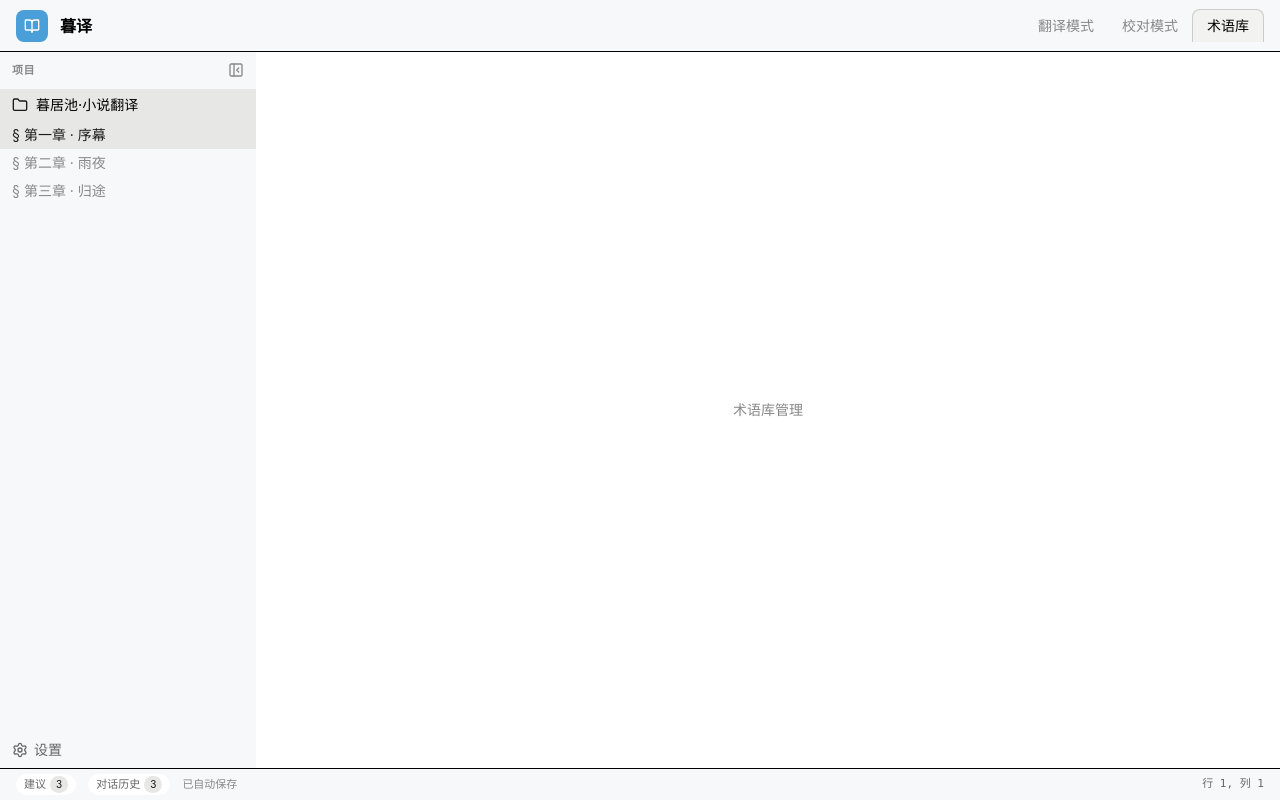
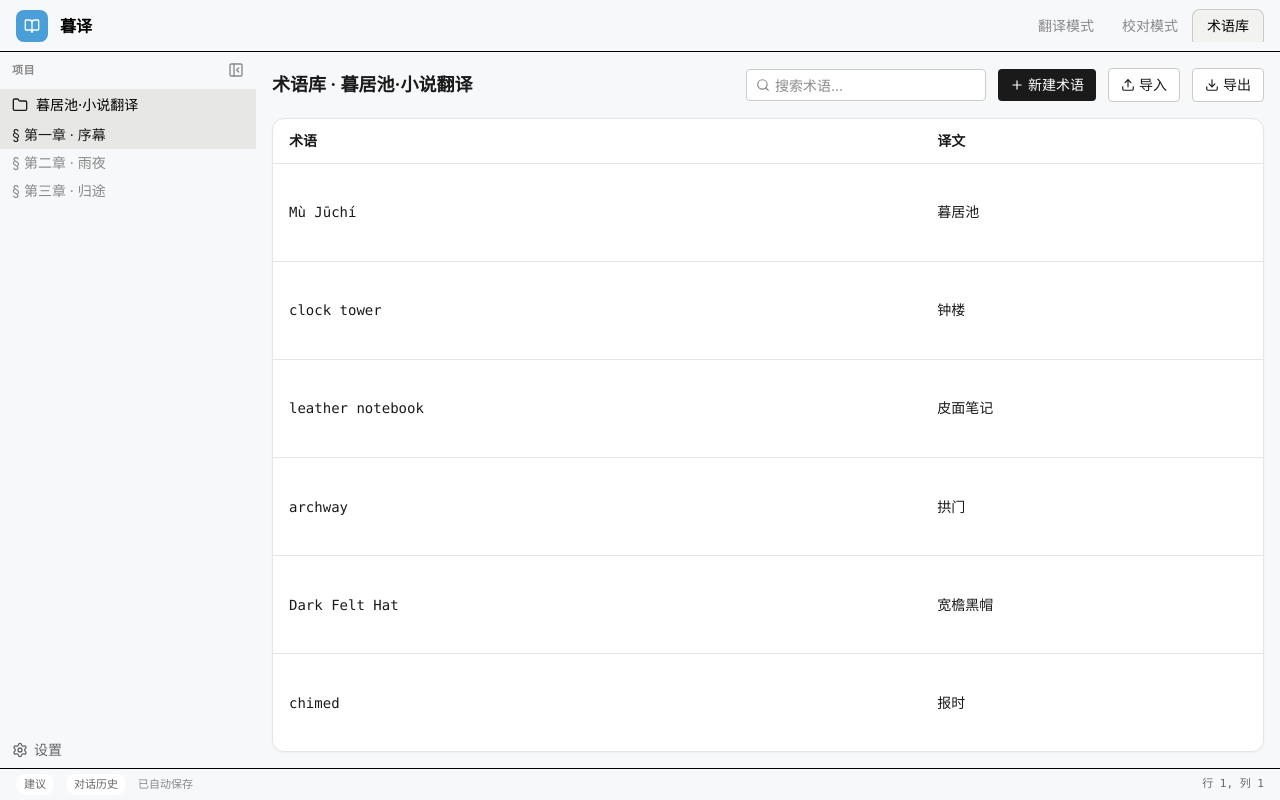
Before and after one commit to longlian-online/longlian-check-frontend, a SvelteKit app: page / in a window 1280 px wide. Both pictures are taken after a click on the button "术语库". Built offline with nearby package versions, Linux system fonts and the light colour scheme.

Commit message:
feat: 基础页面补全

```diff
--- /dev/null
+++ b/src/lib/components/SettingsContent.svelte
@@ -0,0 +1,79 @@
+<script lang="ts">
+  import { ChevronDown } from "lucide-svelte";
+
+  let suggestionCount = $state("4");
+  let showReason = $state(true);
+  let dataCollection = $state(false);
+</script>
+
+<div class="flex flex-1 flex-col gap-6 overflow-auto px-6 py-5">
+  <!-- AI 建议 -->
+  <div class="flex flex-col">
+    <div class="flex items-center border-b border-[#CBCCC9] pb-1.5">
+      <span class="text-xs font-semibold tracking-wider text-[#888888]">AI 建议</span>
+    </div>
+    <div class="flex items-center justify-between px-0 py-2">
+      <div class="flex flex-col gap-0.5">
+        <span class="text-sm text-[#1A1A1A]">翻译建议数量</span>
+        <span class="text-[11px] text-[#888888]">AI 每次返回的建议数 (2–8)</span>
+      </div>
+      <div class="flex items-center gap-1.5 rounded-sm border border-[#CBCCC9] px-2.5 py-1">
+        <span class="text-sm text-[#1A1A1A]">{suggestionCount}</span>
+        <ChevronDown class="h-3 w-3 text-[#888888]" />
+      </div>
+    </div>
+    <div class="flex items-center justify-between px-0 py-2">
+      <div class="flex flex-col gap-0.5">
+        <span class="text-sm text-[#1A1A1A]">显示采纳原因</span>
+        <span class="text-[11px] text-[#888888]">展示 AI 推荐每条建议的理由</span>
+      </div>
+      <button
+        aria-label={showReason ? "关闭显示采纳原因" : "开启显示采纳原因"}
+        class="relative h-5 w-9 cursor-pointer rounded-full {showReason ? 'bg-[#1A1A1A]' : 'bg-[#CBCCC9]'} transition-colors"
+        onclick={() => (showReason = !showReason)}
+      >
+        <div
+          class="absolute top-0.5 h-4 w-4 rounded-full bg-white shadow-sm transition-transform {showReason ? 'translate-x-[18px]' : 'translate-x-[2px]'}"
+        ></div>
+      </button>
+    </div>
+  </div>
+
+  <!-- 隐私与数据 -->
+  <div class="flex flex-col">
+    <div class="flex items-center border-b border-[#CBCCC9] pb-1.5">
+      <span class="text-xs font-semibold tracking-wider text-[#888888]">隐私与数据</span>
+    </div>
+    <div class="flex items-center justify-between px-0 py-2">
+      <div class="flex flex-col gap-0.5">
+        <span class="text-sm text-[#1A1A1A]">数据采集</span>
+        <span class="text-[11px] text-[#888888]">上报采纳/拒绝数据以优化 AI 服务</span>
+      </div>
+      <button
+        aria-label={dataCollection ? "关闭数据采集" : "开启数据采集"}
+        class="relative h-5 w-9 cursor-pointer rounded-full {dataCollection ? 'bg-[#1A1A1A]' : 'bg-[#CBCCC9]'} transition-colors"
+        onclick={() => (dataCollection = !dataCollection)}
+      >
+        <div
+          class="absolute top-0.5 h-4 w-4 rounded-full bg-white shadow-sm transition-transform {dataCollection ? 'translate-x-[18px]' : 'translate-x-[2px]'}"
+        ></div>
+      </button>
+    </div>
+  </div>
+
+  <!-- 工作目录 -->
+  <div class="flex flex-col">
+    <div class="flex items-center border-b border-[#CBCCC9] pb-1.5">
+      <span class="text-xs font-semibold tracking-wider text-[#888888]">工作目录</span>
+    </div>
+    <div class="flex items-center justify-between px-0 py-2">
+      <div class="flex flex-col gap-0.5">
+        <span class="font-mono text-sm text-[#1A1A1A]">~/Documents/暮译/</span>
+        <span class="text-[11px] text-[#888888]">项目、术语库等所有资源将保存在此目录</span>
+      </div>
+      <button class="cursor-pointer rounded-sm border border-[#CBCCC9] px-3 py-1 text-sm text-[#1A1A1A]">
+        更改…
+      </button>
+    </div>
+  </div>
+</div>
--- a/src/lib/components/StatusBar.svelte
+++ b/src/lib/components/StatusBar.svelte
@@ -28,5 +28,7 @@
     </div>
     <span class="text-[11px] text-[#888888]">{autoSaveLabel}</span>
   </div>
-  <span class="font-mono text-[11px] text-[#666666]">{cursorPos}</span>
+  {#if cursorPos}
+    <span class="font-mono text-[11px] text-[#666666]">{cursorPos}</span>
+  {/if}
 </footer>
--- /dev/null
+++ b/src/lib/components/TerminologyView.svelte
@@ -0,0 +1,83 @@
+<script lang="ts">
+  import { Search, Plus, Upload, Download } from "lucide-svelte";
+
+  interface TermEntry {
+    source: string;
+    target: string;
+  }
+
+  let {
+    projectName = "暮居池·小说翻译",
+    entries = [],
+  }: {
+    projectName?: string;
+    entries?: TermEntry[];
+  } = $props();
+
+  let searchQuery = $state("");
+
+  let filtered = $derived(
+    searchQuery
+      ? entries.filter(
+          (e) =>
+            e.source.toLowerCase().includes(searchQuery.toLowerCase()) ||
+            e.target.includes(searchQuery),
+        )
+      : entries,
+  );
+</script>
+
+<div class="flex flex-1 flex-col gap-4 overflow-auto bg-[#F7F8FA] p-4">
+  <!-- Toolbar -->
+  <div class="flex shrink-0 items-center gap-3">
+    <h1 class="text-lg font-bold text-[#1A1A1A]">术语库 · {projectName}</h1>
+    <div class="flex-1"></div>
+    <div class="relative">
+      <Search class="absolute left-2.5 top-1/2 h-3.5 w-3.5 -translate-y-1/2 text-[#888888]" />
+      <input
+        class="h-8 w-60 rounded-sm border border-[#CBCCC9] bg-white py-1 pl-7 pr-2.5 text-sm text-[#1A1A1A] outline-none"
+        placeholder="搜索术语..."
+        bind:value={searchQuery}
+      />
+    </div>
+    <button class="flex cursor-pointer items-center gap-1 rounded-sm bg-[#1A1A1A] px-3 py-1.5 text-sm text-white">
+      <Plus class="h-3.5 w-3.5" />
+      <span>新建术语</span>
+    </button>
+    <button class="flex cursor-pointer items-center gap-1 rounded-sm border border-[#CBCCC9] bg-white px-3 py-1.5 text-sm text-[#1A1A1A]">
+      <Upload class="h-3.5 w-3.5" />
+      <span>导入</span>
+    </button>
+    <button class="flex cursor-pointer items-center gap-1 rounded-sm border border-[#CBCCC9] bg-white px-3 py-1.5 text-sm text-[#1A1A1A]">
+      <Download class="h-3.5 w-3.5" />
+      <span>导出</span>
+    </button>
+  </div>
+
+  <!-- Table Card -->
+  <div class="flex flex-1 overflow-hidden rounded-xl border border-[#E5E5E5] bg-white shadow-[0_1px_3px_rgba(0,0,0,0.04)]">
+    <table class="w-full border-collapse">
+      <thead>
+        <tr class="h-11 border-b border-[#E5E5E5]">
+          <th class="px-4 text-left text-sm font-semibold text-[#1A1A1A]">术语</th>
+          <th class="px-4 text-left text-sm font-semibold text-[#1A1A1A]">译文</th>
+        </tr>
+      </thead>
+      <tbody>
+        {#each filtered as entry}
+          <tr class="border-b border-[#E5E5E5] last:border-b-0">
+            <td class="px-4 py-2.5 font-mono text-sm text-[#1A1A1A]">{entry.source}</td>
+            <td class="px-4 py-2.5 font-mono text-sm text-[#1A1A1A]">{entry.target}</td>
+          </tr>
+        {/each}
+        {#if filtered.length === 0}
+          <tr>
+            <td class="px-4 py-8 text-center text-sm text-[#888888]" colspan="2">
+              无匹配术语
+            </td>
+          </tr>
+        {/if}
+      </tbody>
+    </table>
+  </div>
+</div>
--- a/src/lib/components/TopBar.svelte
+++ b/src/lib/components/TopBar.svelte
@@ -1,5 +1,5 @@
 <script lang="ts">
-  import { BookOpen } from "lucide-svelte";
+  import { BookOpen, Bell } from "lucide-svelte";
 
   const tabs = ["翻译模式", "校对模式", "术语库"];
 
@@ -8,6 +8,7 @@
     ontabchange,
   }: {
     activeTab?: string;
+    showUserMeta?: boolean;
     ontabchange?: (tab: string) => void;
   } = $props();
 </script>
--- a/src/routes/+page.svelte
+++ b/src/routes/+page.svelte
@@ -5,8 +5,10 @@
   import ProofreadArea from "$lib/components/ProofreadArea.svelte";
   import SuggestionPanel from "$lib/components/SuggestionPanel.svelte";
   import StatusBar from "$lib/components/StatusBar.svelte";
+  import TerminologyView from "$lib/components/TerminologyView.svelte";
+  import SettingsContent from "$lib/components/SettingsContent.svelte";
 
-  type Mode = "翻译模式" | "校对模式" | "术语库";
+  type Mode = "翻译模式" | "校对模式" | "术语库" | "设置";
 
   let mode = $state<Mode>("翻译模式");
   let activeChapter = $state(0);
@@ -69,8 +71,17 @@
     cursorPos = "行 1, 列 1";
   }
 
+  const termEntries = [
+    { source: "Mù Jūchí", target: "暮居池" },
+    { source: "clock tower", target: "钟楼" },
+    { source: "leather notebook", target: "皮面笔记" },
+    { source: "archway", target: "拱门" },
+    { source: "Dark Felt Hat", target: "宽檐黑帽" },
+    { source: "chimed", target: "报时" },
+  ];
+
   function handleSettingsClick() {
-    mode = "术语库";
+    mode = "设置";
   }
 
   function handleAdopt(index: number) {
@@ -95,7 +106,7 @@
 </script>
 
 <div class="flex h-screen flex-col overflow-hidden">
-  <TopBar activeTab={mode} ontabchange={handleTabChange} />
+  <TopBar activeTab={mode} showUserMeta={mode === "术语库"} ontabchange={handleTabChange} />
 
   <div class="flex flex-1 overflow-hidden">
     <ProjectSidebar
@@ -118,10 +129,10 @@
         proofreadText={targetText}
         highlightIndex={1}
       />
-    {:else}
-      <div class="flex flex-1 items-center justify-center text-sm text-[#888888]">
-        术语库管理
-      </div>
+    {:else if mode === "术语库"}
+      <TerminologyView entries={termEntries} />
+    {:else if mode === "设置"}
+      <SettingsContent />
     {/if}
 
     {#if mode === "翻译模式"}
@@ -145,8 +156,8 @@
   </div>
 
   <StatusBar
-    suggestionCount={mode === "翻译模式" ? transSuggestions.length : proofSuggestions.length}
-    chatCount={3}
-    {cursorPos}
+    suggestionCount={mode === "翻译模式" ? transSuggestions.length : mode === "校对模式" ? proofSuggestions.length : 0}
+    chatCount={mode === "翻译模式" || mode === "校对模式" ? 3 : 0}
+    cursorPos={mode === "设置" ? "" : cursorPos}
   />
 </div>
```
